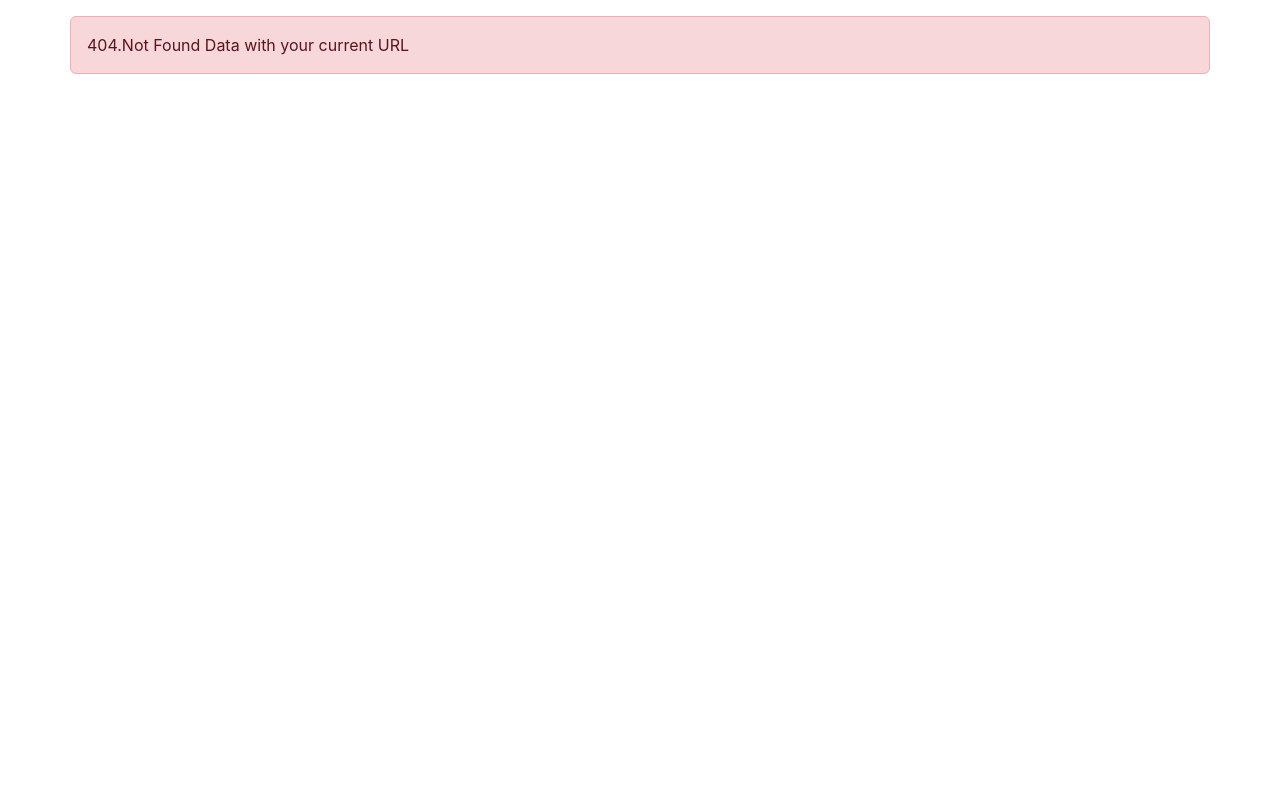
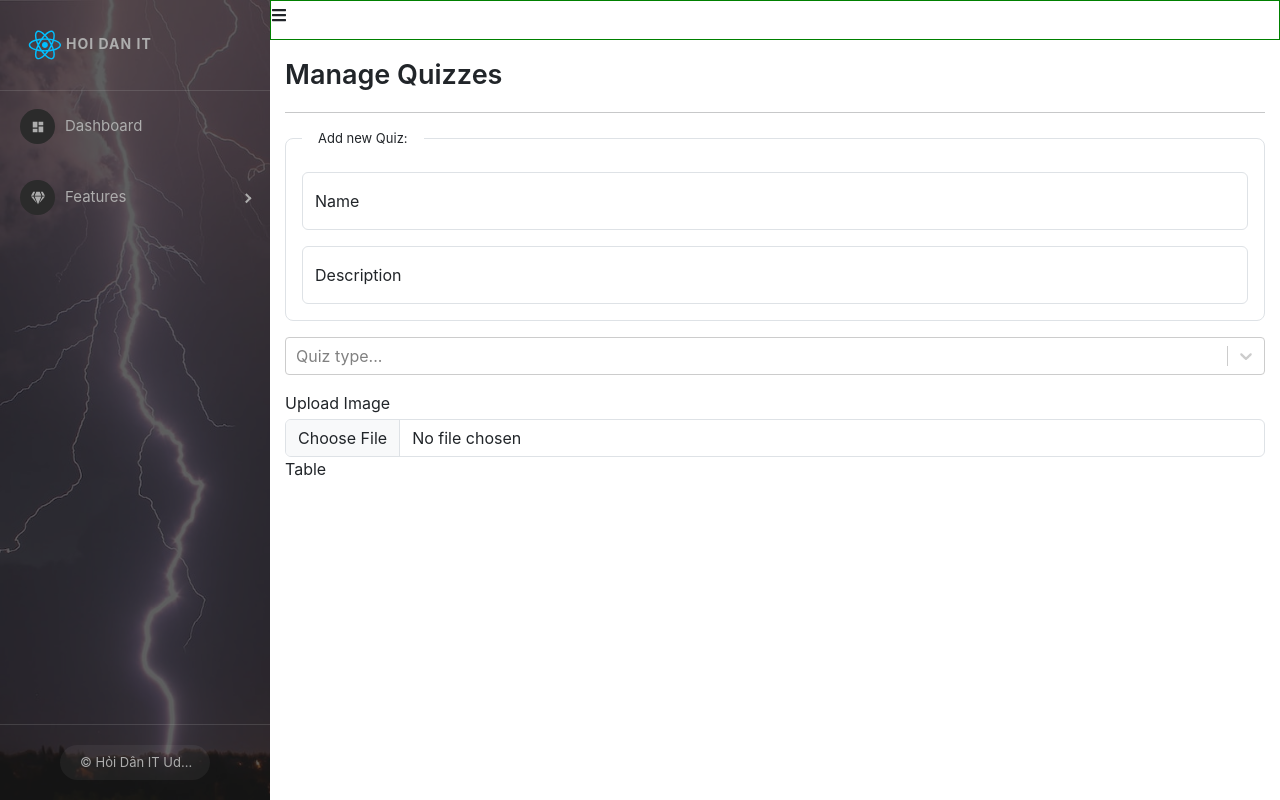
Before and after one commit to HCTVIP/React-Ultimate-Basic, a React (Create React App) app: page /admins/manage-quizzes in a window 1280 px wide. Before the commit this address had no page. Built offline with nearby package versions, Linux system fonts and the light colour scheme.

Commit message:
Design giao dien them moi bai quiz

```diff
--- a/package.json
+++ b/package.json
@@ -19,6 +19,7 @@
     "react-redux": "8.0.1",
     "react-router-dom": "6.3.0",
     "react-scripts": "5.0.1",
+    "react-select": "5.4.0",
     "react-toastify": "9.0.7",
     "redux": "4.2.0",
     "redux-devtools-extension": "2.13.9",
--- a/src/Layout.js
+++ b/src/Layout.js
@@ -14,6 +14,7 @@
 import Register from "./components/Auth/Register";
 import ListQuiz from "./components/User/ListQuiz";
 import DetailQuiz from "./components/User/DetailQuiz";
+import ManageQuiz from "./components/Admin/Content/Quiz/ManageQuiz";
 
 const NotFound = () => {
     return (
@@ -22,8 +23,6 @@
         </div>
     )
 }
-
-
 
 const layout = (props) => {
     return (
@@ -37,6 +36,7 @@
                 <Route path="/admins" element={<Admin />}>
                     <Route index element={<DashBoard />}/>
                     <Route path="manage-users" element={<ManageUser />}/>
+                    <Route path="manage-quizzes" element={<ManageQuiz />}/>
                 </Route>
                 <Route path="/login" element={<Login />}/>
                 <Route path="/register" element={<Register />}/>
--- /dev/null
+++ b/src/components/Admin/Content/Quiz/ManageQuiz.js
@@ -0,0 +1,78 @@
+import './ManageQuiz.scss';
+import 'react-select';
+import Select from 'react-select';
+import { useState } from 'react';
+
+const options = [
+    { value: 'EASY', label: 'EASY' },
+    { value: 'MEDIUM', label: 'MEDIUM' },
+    { value: 'HARD', label: 'HARD' }
+  ]
+
+const ManageQuiz = (prop) => {
+
+    const [name, setName] = useState('');
+    const [description, setDescription] = useState("");
+    const [type, settype] = useState("EASY");
+    const [image, setImage] = useState(null);
+
+    const handleChangeFile = (event) => {
+
+    }
+
+    return (
+        <div className="quiz-container">
+            <div className="title">
+                Manage Quizzes
+            </div>
+            <hr/>
+            <div className="add-new">
+
+            </div>
+            <fieldset className="border rounded-3 p-3">
+                <legend className="float-none w-auto px-3">Add new Quiz:</legend>
+                <div className="form-floating mb-3">
+                    <input
+                        type="text"
+                        className="form-control"
+                        placeholder='your quiz name'
+                        valaue={name}
+                        onChange={event=> setName(event.target.value)}
+                        />
+                    <label >Name</label>
+                </div>
+                <div className="form-floating">
+                    <input
+                        type="text"
+                        className="form-control"
+                        placeholder='description'
+                        onChange={event=> setDescription(event.target.value)}
+                    />
+                    <label >Description</label>
+                </div>
+            </fieldset>
+            <div className="my-3">
+                <Select
+                    type={type}
+                    // defaultValue={selectedOption}
+                    // onChange={setSelectedOption}
+                    options={options}
+                    placeholder="Quiz type..."
+                />
+            </div>
+            <div className="more-actions form-group">
+                <label className="mb-1">Upload Image</label>
+                <input
+                    type="file"
+                    className="form-control"
+                    onChange={event=> handleChangeFile(event)}
+                />
+            </div>
+            <div className="list-detail">
+                Table
+            </div>
+        </div>
+    )
+}
+
+export default ManageQuiz;
--- /dev/null
+++ b/src/components/Admin/Content/Quiz/ManageQuiz.scss
@@ -0,0 +1,11 @@
+.quiz-container {
+    padding: 15px;
+    .title {
+        font-size: 27px;
+        font-weight: 600;
+    }
+
+    legend {
+        font-size: 13px;
+    }
+}
--- a/src/components/Admin/SideBar.js
+++ b/src/components/Admin/SideBar.js
@@ -13,10 +13,11 @@
 import sidebarBg from '../../assets/Image/sidebar-1.jpg';
 import { DiReact } from 'react-icons/di';
 import { MdDashboard } from 'react-icons/md';
-import { Link } from 'react-router-dom';
+import { Link, useNavigate } from 'react-router-dom';
 import './SideBar.scss';
 
 const SideBar = (props) => {
+    const navigate = useNavigate();
     const { image, collapsed, toggled, handleToggleSidebar } = props;
     return (
         <>
@@ -41,7 +42,9 @@
                         }}
                     >
                         <DiReact size={'3em'} color={'#00bfff'}/>
-                        <span>Hoi Dan IT</span>
+                        <span onClick={()=> navigate("/")}>
+                            Hoi Dan IT
+                        </span>
                     </div>
                 </SidebarHeader>
 
@@ -61,9 +64,12 @@
                         >
                             <MenuItem
                             >Quản lý User
-                            <Link to="/admins/manage-users" />
+                                <Link to="/admins/manage-users" />
                             </MenuItem>
-                            <MenuItem>Quản lý bài Quiz</MenuItem>
+                            <MenuItem
+                            >Quản lý bài Quiz
+                                <Link to="/admins/manage-quizzes" />
+                            </MenuItem>
                             <MenuItem>Quản lý câu hỏi</MenuItem>
                         </SubMenu>
 
--- a/src/components/User/ListQuiz.scss
+++ b/src/components/User/ListQuiz.scss
@@ -1,4 +1,5 @@
 .list-quiz-container {
     display: flex;
     gap: 50px;
+    justify-content: center
 }
```
Also changed, not shown: 1 other file (tests, documents, lock files or other folders).
